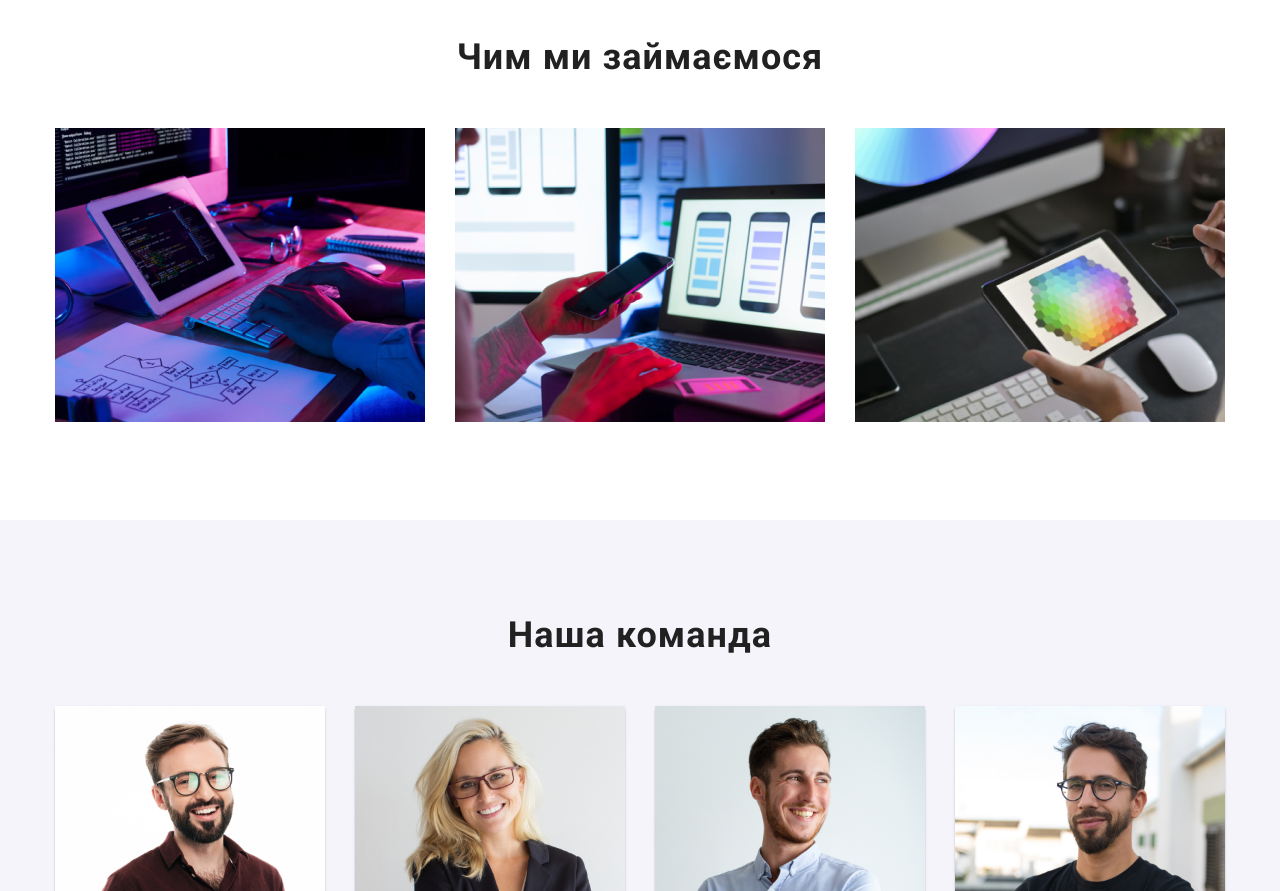
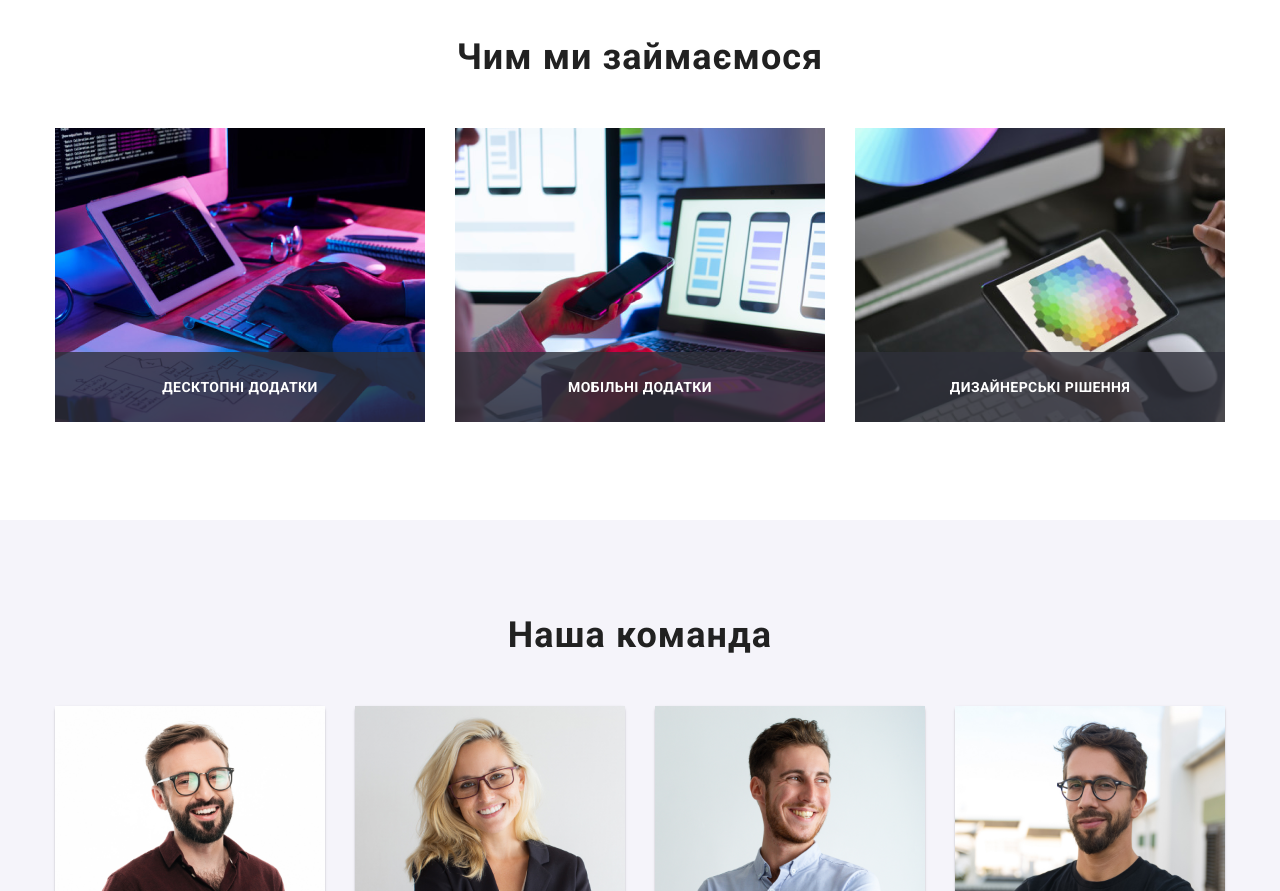
Before and after one commit to VychopenNazar/goit-markup-hw-05, a plain HTML site: page index.html in a window 1280 px wide. Shown: the part 1080-1971 px from the top of the page. Drawn offline with Linux system fonts and the light colour scheme.

Commit message:
Переходи

```diff
--- a/css/style.css
+++ b/css/style.css
@@ -21,6 +21,10 @@
   /* Заокруглення */
 
   --border-radius: 4px;
+
+  /* CSS переходи */
+
+  --transition-main: 250ms cubic-bezier(0.4, 0, 0.2, 1);
 }
 
 /* Основні */
@@ -125,6 +129,7 @@ ul {
   letter-spacing: 0.02em;
   color: var(--title-clr);
   padding-bottom: 28px;
+  transition: color var(--transition-main);
 }
 
 .header-nav-link:hover,
@@ -133,9 +138,20 @@ ul {
 }
 
 .now {
+  position: relative;
   color: var(--main-clr);
-  border-bottom: 4px solid var(--main-clr);
 }
+
+/* .header-nav-link.now::after {
+  content: '';
+  position: absolute;
+  color: var(--main-clr);
+  border-radius: 2px;
+  top: 0;
+  left: 0;
+  width: 100%;
+  height: 4px;
+} */
 
 .contact {
   display: flex;
@@ -152,6 +168,7 @@ ul {
   line-height: 16px;
   letter-spacing: 0.02em;
   color: var(--txt-clr);
+  transition: color var(--transition-main);
 }
 
 .contact-logo {
@@ -167,6 +184,7 @@ ul {
   line-height: 16px;
   letter-spacing: 0.02em;
   color: var(--txt-clr);
+  transition: color var(--transition-main);
 }
 
 .contact-mail:hover,
@@ -176,7 +194,7 @@ ul {
 
 .contact-mail:hover .contact-logo,
 .contact-mail:focus .contact-logo {
-  fill: var(--main-clr);
+  fill: currentColor;
 }
 
 .contact-tel:hover,
@@ -186,7 +204,7 @@ ul {
 
 .contact-tel:hover .contact-logo,
 .contact-tel:focus .contact-logo {
-  fill: var(--main-clr);
+  fill: currentColor;
 }
 
 /* футер */
@@ -226,6 +244,7 @@ ul {
   line-height: calc(24 / 14);
   letter-spacing: 0.03em;
   color: rgba(255, 255, 255, 0.6);
+  transition: color var(--transition-main);
 }
 
 .media-tel {
@@ -233,6 +252,7 @@ ul {
   line-height: calc(24 / 14);
   letter-spacing: 0.03em;
   color: rgba(255, 255, 255, 0.6);
+  transition: color var(--transition-main);
 }
 
 .media-mail:hover,
@@ -274,6 +294,7 @@ ul {
   border-radius: 50%;
   background-color: rgba(255, 255, 255, 0.1);
   fill: var(--main-bg-clr);
+  transition: background-color var(--transition-main);
 }
 
 .footer-socials-link:hover,
@@ -388,6 +409,32 @@ ul {
   flex-basis: calc((100% - 30px) / 3);
 }
 
+.work-thomb {
+  position: relative;
+}
+
+.work-wrap {
+  display: flex;
+  align-items: center;
+  justify-content: center;
+  position: absolute;
+  bottom: 0;
+  width: 370px;
+  height: 70px;
+  background: rgba(47, 48, 58, 0.8);
+}
+
+.work-img-title {
+  position: absolute;
+  font-weight: 700;
+  font-size: 14px;
+  line-height: 16px;
+  text-align: center;
+  letter-spacing: 0.03em;
+  text-transform: uppercase;
+  color: var(--main-bg-clr);
+}
+
 /* Команда */
 
 .team {
@@ -450,6 +497,7 @@ ul {
   height: 44px;
   border-radius: 50%;
   fill: var(--social-link-clr);
+  transition: background-color var(--transition-main), fill var(--transition-main);
 }
 
 .socials-link:hover,
@@ -470,6 +518,12 @@ ul {
   margin-bottom: 50px;
 }
 
+.clients-list {
+  display: flex;
+  gap: 30px;
+  flex-basis: calc((100% - 30px) / 6);
+}
+
 .clients-link {
   display: flex;
   align-items: center;
@@ -479,12 +533,7 @@ ul {
   border: solid 1px var(--social-link-clr);
   border-radius: var(--border-radius);
   fill: var(--social-link-clr);
-}
-
-.clients-list {
-  display: flex;
-  gap: 30px;
-  flex-basis: calc((100% - 30px) / 6);
+  transition: border-color var(--transition-main), fill var(--transition-main);
 }
 
 .clients-link:hover,
@@ -513,11 +562,12 @@ ul {
   font-weight: 500;
   font-family: inherit;
   height: 38px;
+  transition: background-color var(--transition-main), color var(--transition-main), box-shadow var(--transition-main);
 }
 
 .btn:hover,
 .btn:focus {
-  background: var(--main-clr);
+  background-color: var(--main-clr);
   color: var(--main-bg-clr);
   box-shadow: 0px 4px 4px rgba(0, 0, 0, 0.25);
 }
@@ -533,6 +583,7 @@ ul {
 .portfolio-item {
   width: calc((100% - 60px) / 3);
   border: 1px solid #eeeeee;
+  transition: box-shadow var(--transition-main);
 }
 
 .portfolio-item:hover,
@@ -566,7 +617,7 @@ ul {
   width: 100%;
   height: 100%;
   background-color: rgba(0, 0, 0, 0.4);
-  transition: visibility 1s, opacity 1s;
+  transition: visibility var(--transition-main), opacity var(--transition-main);
 }
 
 .backdrop.is-hidden {
--- a/index.html
+++ b/index.html
@@ -104,13 +104,28 @@
           <h2 class="work-title">Чим ми займаємося</h2>
           <ul class="work-list">
             <li class="work-item">
-              <img class="work-img" src="./images/img.jpg" alt="кодування" width="370" height="294" />
+              <div class="work-thomb">
+                <img class="work-img" src="./images/img.jpg" alt="кодування" width="370" height="294" />
+                <div class="work-wrap">
+                  <h3 class="work-img-title">Десктопні додатки</h3>
+                </div>
+              </div>
             </li>
             <li class="work-item">
-              <img class="work-img" src="./images/img1.jpg" alt="Мобільний" width="370" height="294" />
+              <div class="work-thomb">
+                <img class="work-img" src="./images/img1.jpg" alt="Мобільний" width="370" height="294" />
+                <div class="work-wrap">
+                  <h3 class="work-img-title">Мобільні додатки</h3>
+                </div>
+              </div>
             </li>
             <li class="work-item">
-              <img class="work-img" src="./images/img2.jpg" alt="Планшет" width="370" height="294" />
+              <div class="work-thomb">
+                <img class="work-img" src="./images/img2.jpg" alt="Планшет" width="370" height="294" />
+                <div class="work-wrap">
+                  <h3 class="work-img-title">Дизайнерські рішення</h3>
+                </div>
+              </div>
             </li>
           </ul>
         </div>
```
